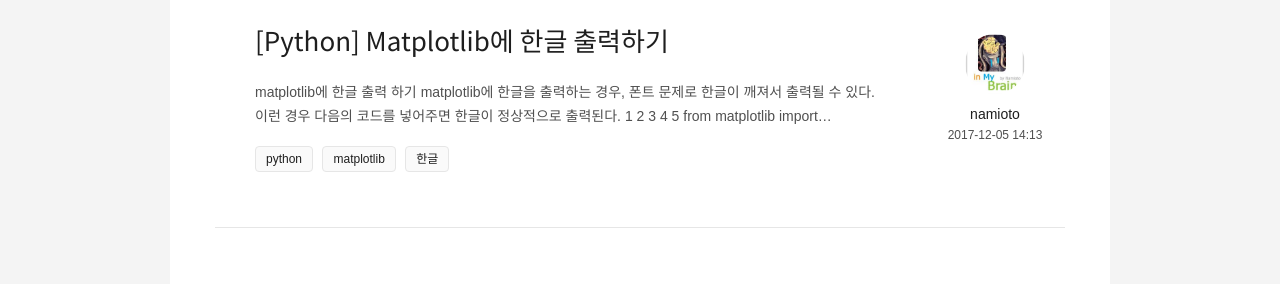
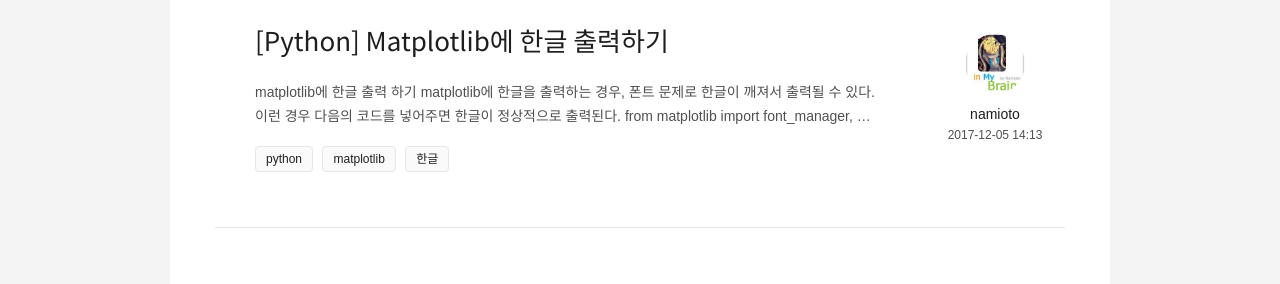
Before and after one commit to namioto/namioto.github.io, a Jekyll site: the page built from index.html, in a window 1280 px wide. Shown: the part 616-900 px from the top of the page. Built offline with Jekyll 4.4.1, drawn with Linux system fonts in a browser that asks for light colours; the list of posts is cut into pages by our own code; some of the changed lines change nothing that is shown.

Commit message:
옵션 변경

```diff
--- a/_config.yml
+++ b/_config.yml
@@ -24,10 +24,7 @@
   highlighter: rouge
   syntax_highlighter_opts:
     span:
-      line_numbers: false
-    block:
       line_numbers: true
-      start_line: 1
 
 plugins:
   - jekyll-paginate
```
